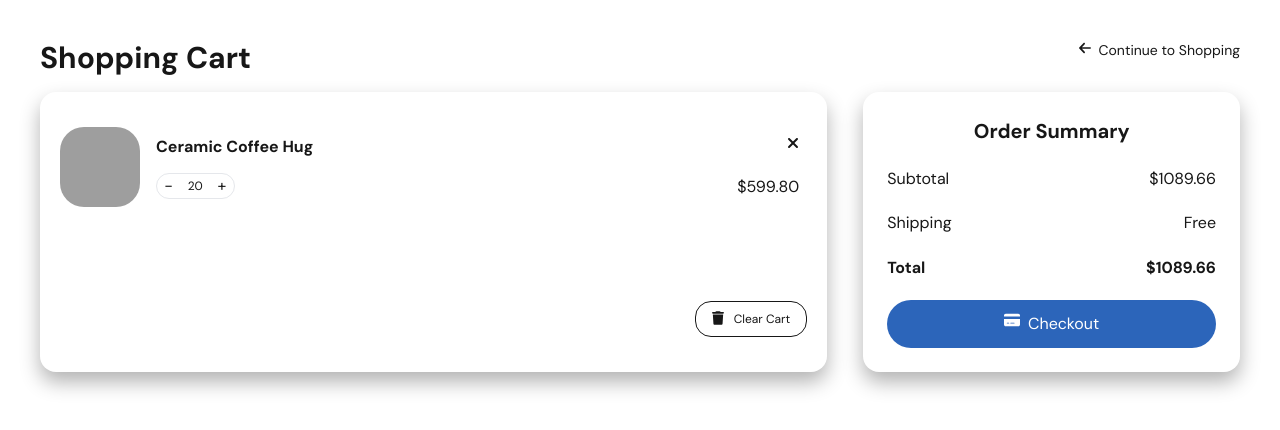
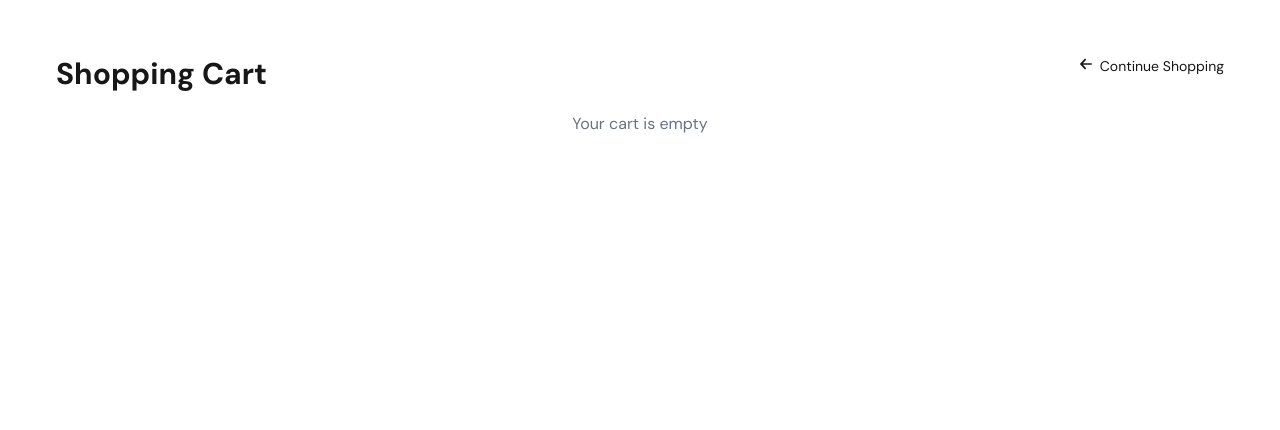
Before and after one commit to JaiKumarSuther/tailwind-nextjs-practice, a Next.js app: page /cart in a window 1280 px wide. Shown: the top 430 px of the page. Built offline with nearby package versions, Linux system fonts and the light colour scheme; grey boxes are pictures that could not be loaded.

Commit message:
used 'use cart' library for cart

```diff
--- a/package.json
+++ b/package.json
@@ -11,6 +11,7 @@
   "dependencies": {
     "@fortawesome/fontawesome-svg-core": "^6.7.2",
     "@fortawesome/free-brands-svg-icons": "^6.7.2",
+    "@fortawesome/free-regular-svg-icons": "^6.7.2",
     "@fortawesome/free-solid-svg-icons": "^6.7.2",
     "@fortawesome/react-fontawesome": "^0.2.2",
     "@tanstack/react-query": "^5.69.0",
@@ -18,7 +19,9 @@
     "next": "15.2.3",
     "practice-tailwind": "file:",
     "react": "^19.0.0",
-    "react-dom": "^19.0.0"
+    "react-dom": "^19.0.0",
+    "react-use-cart": "^1.14.0",
+    "use-cart": "^1.1.0"
   },
   "devDependencies": {
     "@eslint/eslintrc": "^3",
--- /dev/null
+++ b/src/app/CartProvider.tsx
@@ -0,0 +1,7 @@
+"use client"; // Yeh line sabse upar honi chahiye
+
+import { CartProvider } from "react-use-cart";
+
+export default function MyCartProvider({ children }: { children: React.ReactNode }) {
+  return <CartProvider>{children}</CartProvider>;
+}
--- a/src/app/cart/page.tsx
+++ b/src/app/cart/page.tsx
@@ -6,79 +6,100 @@ import {
   faXmark,
 } from "@fortawesome/free-solid-svg-icons";
 import { FontAwesomeIcon } from "@fortawesome/react-fontawesome";
-import Cookies from "js-cookie";
-import { useEffect, useState } from "react";
+import { useCart } from "react-use-cart"; // Import useCart hook
+import { useRouter } from "next/navigation";
 
 export default function Cart() {
-    const [cart, setCart] = useState([]);
-  useEffect(() => {
-    try {
-        const cartData = Cookies.get("cart");
-        setCart(cartData? JSON.parse(cartData): []);
-    } catch(error) {
-        console.error("Error parsing cart data from cookies:", error);
-        setCart([]);
-    }
-  },[]);
+  const router = useRouter();
+  const { items, updateItemQuantity, removeItem, emptyCart } = useCart();
+
+  // Calculate subtotal
+  const subtotal = items.reduce(
+    (total: any, item: any) => total + item.price * item.quantity,
+    0
+  );
 
   return (
-    <div className="flex flex-col p-10">
+    <div className="flex flex-col p-14">
       <div className="flex justify-between">
         <h1 className="font-bold text-3xl">Shopping Cart</h1>
-        <div className="flex cursor-pointer gap-2">
+        <div
+          className="flex cursor-pointer gap-2"
+          onClick={() => router.push("/products")}
+        >
           <FontAwesomeIcon icon={faArrowLeft} className="h-5 w-3" />
-          <p className="text-sm font-medium">Continue to Shopping</p>
+          <p className="text-sm font-medium">Continue Shopping</p>
         </div>
       </div>
 
+      {items.length === 0 ? (
+        <p className="text-gray-500 text-center mt-5">Your cart is empty</p>
+      ) : (
+        <div className="flex flex-col lg:flex-row gap-10 py-8 justify-between rounded-2xl ">
+          <div className="flex  items-end gap-8 flex-col p-8 rounded-2xl shadow-[0px_10px_20px_rgba(0,0,0,0.3)] justify-around">
+            {items.map((item: any) => (
               <div
-        className="flex justify-between py-4 gap-2 rounded-2xl
-       "
+                className="flex justify-between w-full xl:w-[680px] h-[90px] overflow-hidden"
+                key={item.id}
               >
-        <div className="flex items-end flex-col gap-6 px-5 rounded-2xl shadow-[0px_10px_20px_rgba(0,0,0,0.3)] justify-around">
-          <div className="flex justify-between gap-100">
-            <div className="flex">
+                <div className="flex border-2">
                   <img
-                src="https://images.unsplash.com/photo-1514228742587-6b1558fcca3d?ixlib=rb-4.0.3&ixid=M3wxMjA3fDB8MHxwaG90by1wYWdlfHx8fGVufDB8fHx8fA%3D%3D&auto=format&fit=crop&w=1000&q=80"
-                className="w-[80px] object-cover aspect-square rounded-3xl"
-                alt=""
+                    src={item.thumbnail}
+                    className="w-[80px] h-[80px] overflow-hidden rounded-3xl"
+                    alt={item.title}
                   />
-              <div className="flex flex-col justify-between p-2 px-4">
-                <div className="font-bold">Ceramic Coffee Hug</div>
-                <div className="flex items-center border-gray-200 border-1 justify-around rounded-2xl w-[50%]">
-                  <button className="cursor-pointer">-</button>
-                  <p className="text-[12px]">20</p>
-                  <button className="cursor-pointer">+</button>
+                  <div className="flex flex-col border-2 w-[280px] xl:w-[480px] justify-between p-3">
+                    <div className="font-bold">{item.title}</div>
+                    <div className="flex items-center border-gray-200 border-1 justify-around rounded-2xl w-[80px]">
+                      <button
+                        className="cursor-pointer"
+                        onClick={() => updateItemQuantity(item.id, item.quantity - 1)}
+                      >
+                        -
+                      </button>
+                      <p className="text-[12px]">{item.quantity}</p>
+                      <button
+                        className="cursor-pointer"
+                        onClick={() => updateItemQuantity(item.id, item.quantity + 1)}
+                      >
+                        +
+                      </button>
                     </div>
                   </div>
                 </div>
-            <div className="flex flex-col justify-between items-end p-2">
-              <FontAwesomeIcon icon={faXmark} className="w-[12px]"/>
-              <h2>$599.80</h2>
+                <div className="flex flex-col justify-between items-end p-3">
+                  <FontAwesomeIcon
+                    icon={faXmark}
+                    className="w-[12px] cursor-pointer"
+                    onClick={() => removeItem(item.id)}
+                  />
+                  <h2>${(item.price * item.quantity).toFixed(2)}</h2>
                 </div>
               </div>
-          <button className="flex justify-between w-[15%] cursor-pointer border-1 rounded-2xl p-2 px-4  ">
-            <FontAwesomeIcon icon={faTrash} className="w-[12px] cursor-pointer" />
+            ))}
+
+            <button
+              className="flex justify-between w-[110px] cursor-pointer border-1 rounded-2xl p-2 px-4"
+              onClick={emptyCart}
+            >
+              <FontAwesomeIcon icon={faTrash} className="w-[12px]" />
               <div className="text-[12px]">Clear Cart</div>
             </button>
           </div>
 
-        <div
-          className="flex h-[280px] flex-col justify-between rounded-2xl shadow-[0px_10px_20px_rgba(0,0,0,0.3)]
-        p-6"
-        >
+          <div className="flex h-[280px] flex-col justify-between rounded-2xl shadow-[0px_10px_20px_rgba(0,0,0,0.3)] p-6">
             <h1 className="font-bold text-[20px] text-center">Order Summary</h1>
-          <div className="flex justify-between gap-50">
+            <div className="flex justify-between gap-40">
               <p>Subtotal</p>
-            <p>$1089.66</p>
+              <p>${subtotal.toFixed(2)}</p>
             </div>
-          <div className="flex justify-between gap-50">
+            <div className="flex justify-between gap-40">
               <p>Shipping</p>
               <p>Free</p>
             </div>
-          <div className="flex justify-between gap-50">
+            <div className="flex justify-between gap-40">
               <p className="font-bold">Total</p>
-            <p className="font-bold">$1089.66</p>
+              <p className="font-bold">${subtotal.toFixed(2)}</p>
             </div>
             <button className="flex justify-center gap-2 cursor-pointer w-full p-3 rounded-4xl bg-[#2c65ba] text-white hover:bg-[#2c65bae6]">
               <FontAwesomeIcon icon={faCreditCard} className="w-[16px]" />
@@ -86,6 +107,7 @@ export default function Cart() {
             </button>
           </div>
         </div>
+      )}
     </div>
   );
 }
--- a/src/app/layout.tsx
+++ b/src/app/layout.tsx
@@ -2,6 +2,7 @@ import type { Metadata } from "next";
 import { DM_Sans, Geist, Geist_Mono } from "next/font/google";
 import "./globals.css";
 import QueryProvider from "./components/QueryProvider";
+import MyCartProvider from "./CartProvider"; // ✅ Corrected
 
 const geistSans = Geist({
   variable: "--font-geist-sans",
@@ -27,8 +28,10 @@ export default function RootLayout({
 }>) {
   return (
     <html lang="en">
-      <body className={`${dmSans.className} ${dmSans.className} antialiased`}>
-        <QueryProvider>{children}</QueryProvider>
+      <body className={`${dmSans.className} ${geistSans.variable} ${geistMono.variable} antialiased`}>
+        <MyCartProvider> {/* ✅ Wrap inside Client Component */}
+          <QueryProvider>{children}</QueryProvider>
+        </MyCartProvider>
       </body>
     </html>
   );
--- a/src/app/products/[id]/page.tsx
+++ b/src/app/products/[id]/page.tsx
@@ -6,10 +6,12 @@ import { faAngleLeft } from "@fortawesome/free-solid-svg-icons";
 import Loading from "../loading";
 import Cookies from "js-cookie"; // Import js-cookie
 import { useRouter } from "next/navigation";
+import { useCart } from "react-use-cart";
 
 export default function ProductDetail() {
   const router = useRouter();
   const { id } = useParams(); // get id from the url
+  const { addItem } = useCart();
   const [product, setProduct] = useState<any>(null);
   const [quantity, setQuantity] = useState(0);
 
@@ -28,24 +30,14 @@ export default function ProductDetail() {
   }, [id]);
 
   const addToCart = () => {
-    let cart = JSON.parse(Cookies.get("cart") || "[]");
-
-    const existingItem = cart.find((item: any) => item.id === product.id);
-    if (quantity !== 0) {
-      if(existingItem) {
-        existingItem.quantity += quantity;
-      } else {
-        cart.push({...product, quantity});
-      }
-    } else {
+    if(quantity === 0) {
       alert("Quantity can't be 0");
       return;
     }
 
-    Cookies.set("cart", JSON.stringify(cart), {expires: 1});
-    alert("Added to cart");
-    console.log("cart", cart);
-  }
+    addItem({...product, quantity});
+    alert('Product added successfully');
+  };
 
   if (!product) return <Loading />;
 
@@ -115,8 +107,10 @@ export default function ProductDetail() {
             </div>
           </div>
           {/* Add to Cart Button */}
-          <button className="mt-6 py-3 px-6 bg-black cursor-pointer text-white text-lg font-semibold rounded-lg shadow-md hover:bg-gray-900 transition"
-          onClick={addToCart}>
+          <button
+            className="mt-6 py-3 px-6 bg-black cursor-pointer text-white text-lg font-semibold rounded-lg shadow-md hover:bg-gray-900 transition"
+            onClick={addToCart}
+          >
             Add to cart
           </button>
         </div>
--- a/src/middleware.ts
+++ b/src/middleware.ts
@@ -1,5 +1,6 @@
 import { NextResponse } from "next/server";
 
+const protectedRoutes = ['/products/:path*', '/cart', '/']
 export function middleware(request: any) {
     // Get token or user info from cookies
     const loggedInUser = request.cookies.get("loggedInUser");
@@ -14,10 +15,9 @@ export function middleware(request: any) {
     return NextResponse.next(); // Continue the request
 }
 
-const protectedRoutes = ['/products/:path*', '/cart', '/']
 
 
 export const config = {
-    matcher: [...protectedRoutes]
-    // matcher:  ['/products/:path*', '/cart', '/']
+    // matcher: [...protectedRoutes]
+    matcher:  ['/products/:path*', '/cart', '/']
 }
```
Also changed, not shown: 1 other file (tests, documents, lock files or other folders). Lines whose indentation alone changed are shown as unchanged.
